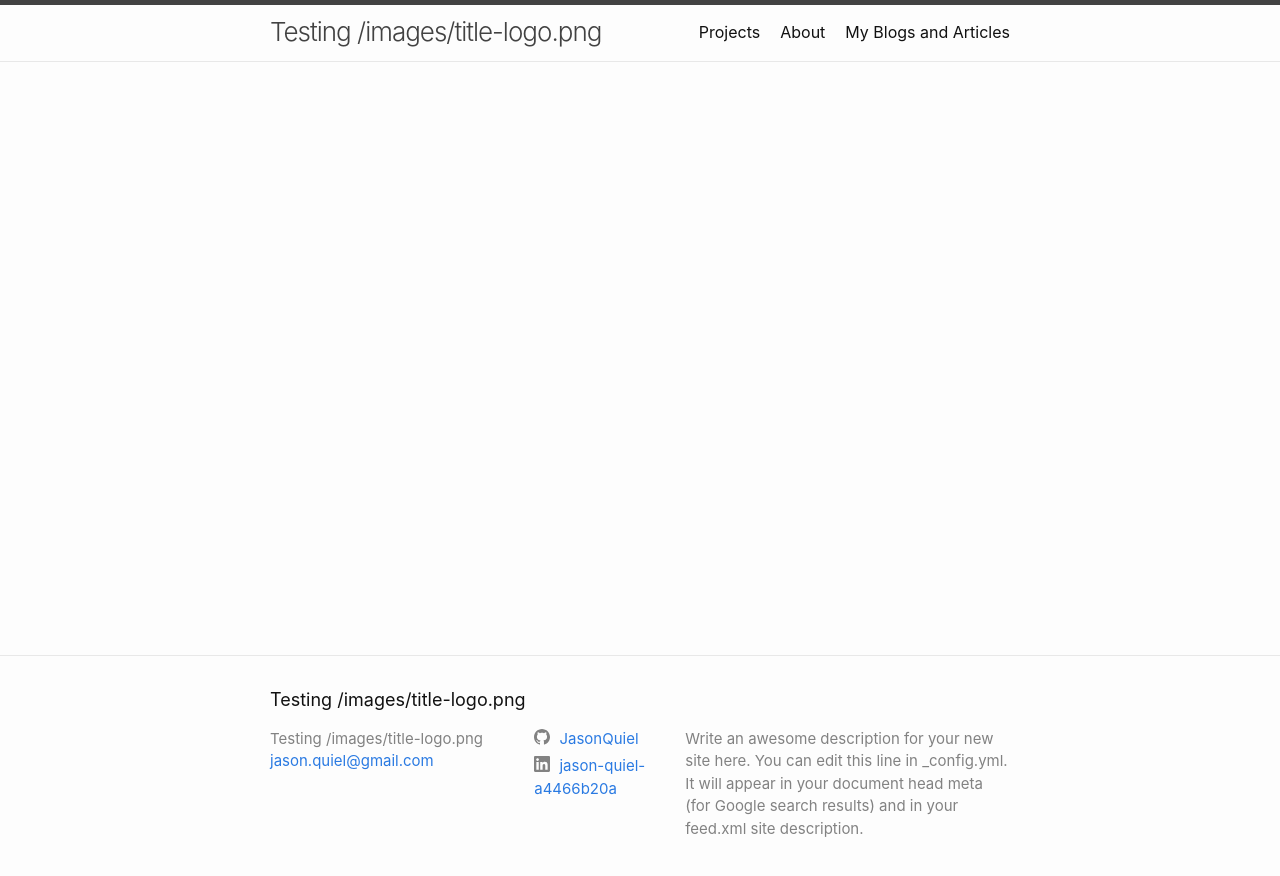
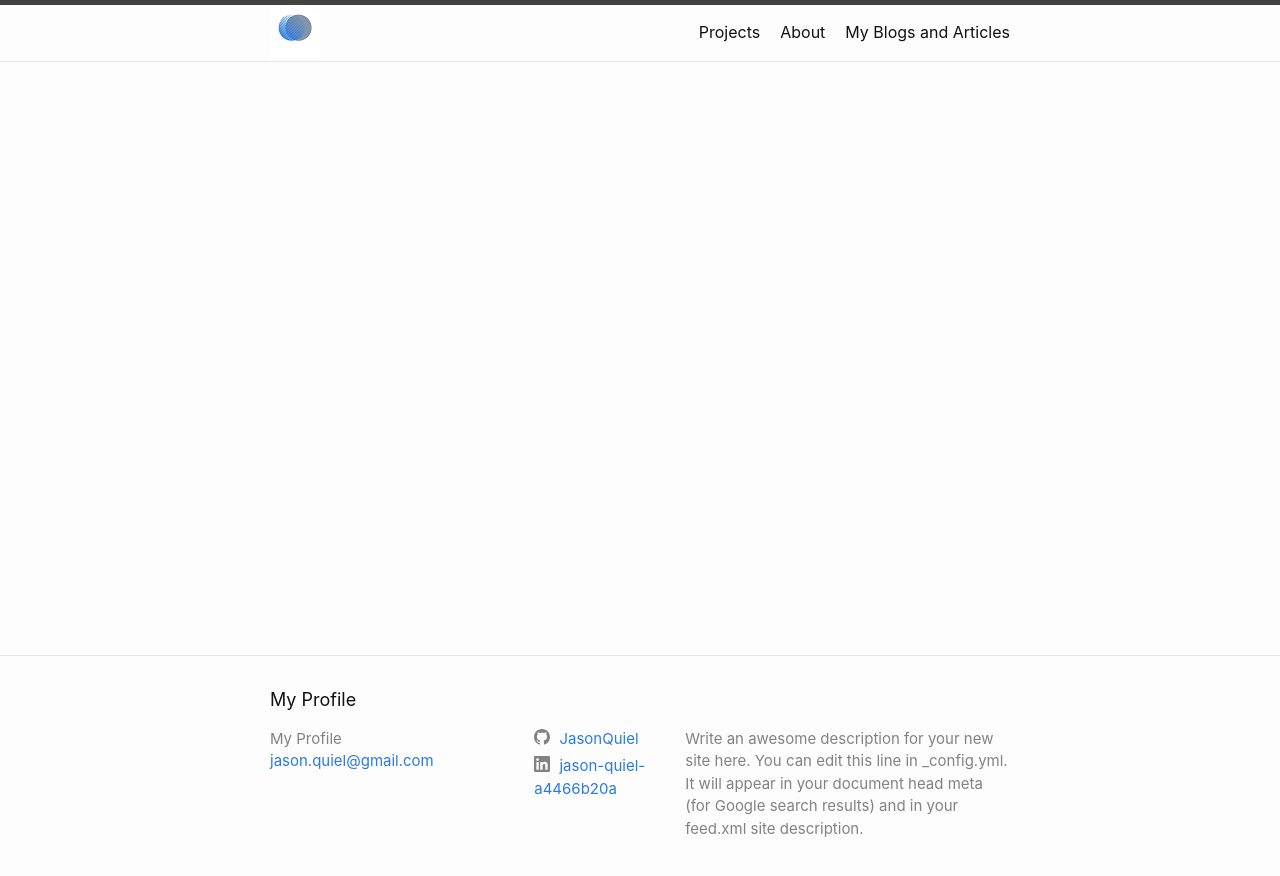
Before and after one commit to JasonQuiel/jasonquiel.github.io, a Jekyll site: the page built from index.markdown, in a window 1280 px wide. Shown: the top 876 px of the page. Built offline with Jekyll 4.4.1, drawn with Linux system fonts in a browser that asks for light colours.

Commit message:
back to square one

```diff
--- a/_config.yml
+++ b/_config.yml
@@ -18,8 +18,8 @@
 # You can create any custom variable you would like, and they will be accessible
 # in the templates via {{ site.myvariable }}.
 
-title: Testing /images/title-logo.png
-#title-logo:
+title: My Profile
+title-logo: /images/title-logo.png
 email: jason.quiel@gmail.com
 description: >- # this means to ignore newlines until "baseurl:"
   Write an awesome description for your new site here. You can edit this
```
